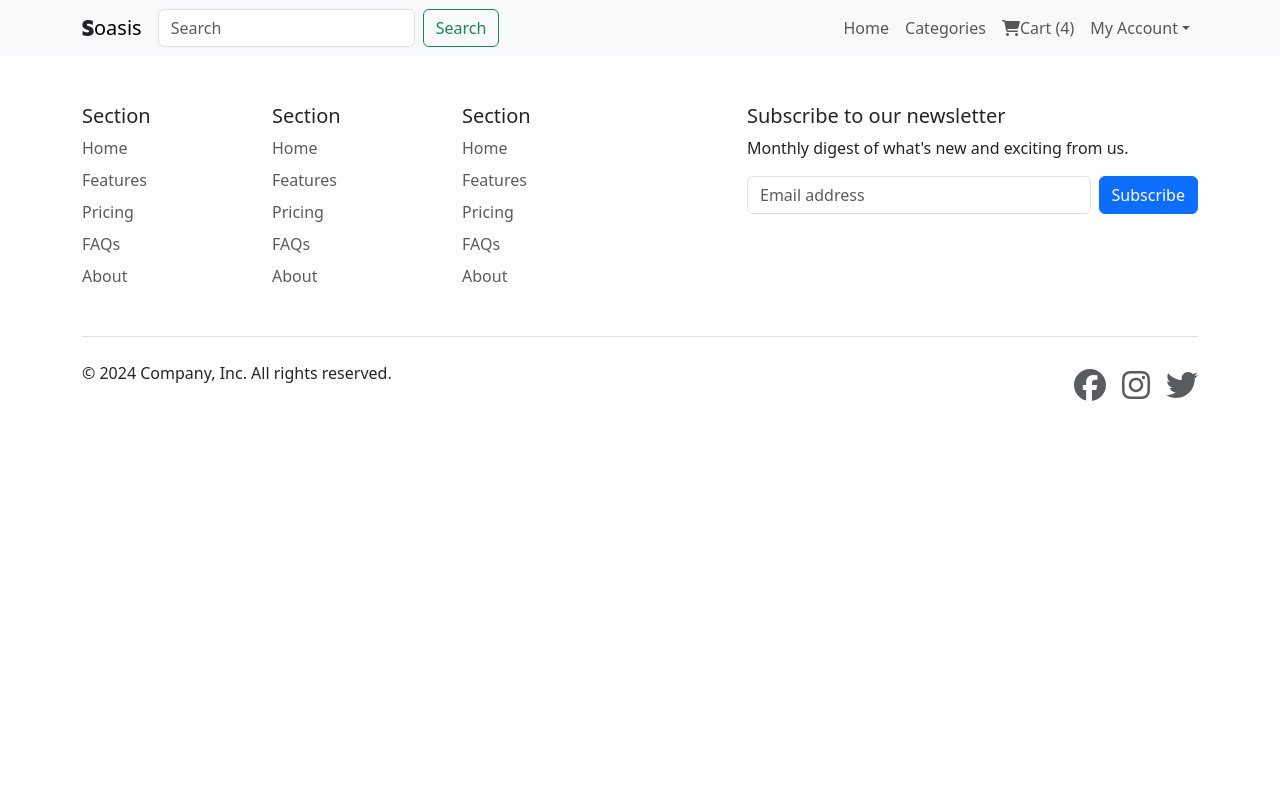
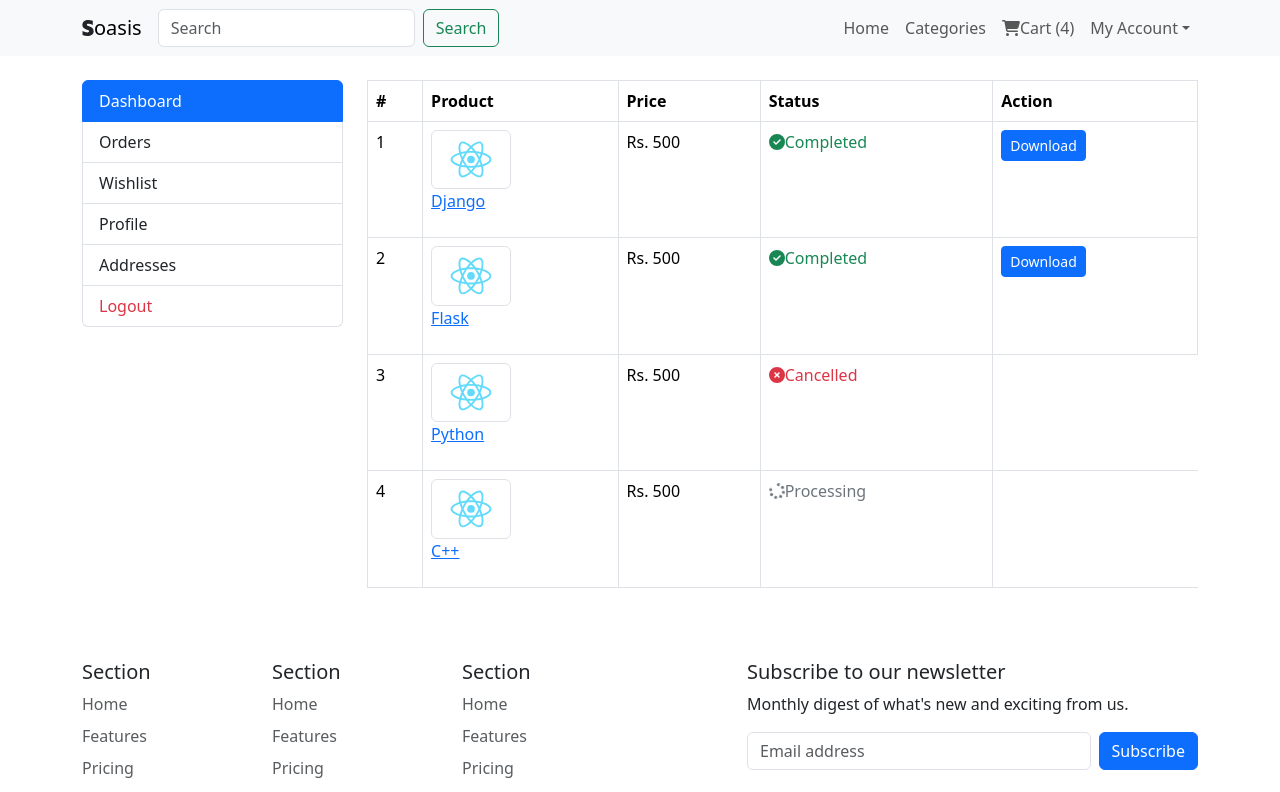
Before and after one commit to FuuToru/Ecommerce, a React (Create React App) app in the folder src/frontend/: page /customer/orders in a window 1280 px wide. Shown: the top 792 px of the page. Built offline with nearby package versions, Linux system fonts and the light colour scheme.

Commit message:
add: order success/failure page

```diff
--- a/src/frontend/src/App.js
+++ b/src/frontend/src/App.js
@@ -1,9 +1,12 @@
+//Assets
 import {Routes,Route} from 'react-router-dom';
 import logo from './logo.svg';
 import './App.css';
 import 'bootstrap/dist/css/bootstrap.css';
 import bg from './bg-1.avif';
 import './style.css';
+
+//Website
 import Header from './components/Header';
 import Home from './components/Home';
 import Footer from './components/Footer';
@@ -12,9 +15,14 @@
 import AllProducts from './components/AllProducts';
 import ProductDetail from './components/ProductDetail';
 import Checkout from './components/Checkout';
+import OrderSuccess from './components/OrderSuccess';
+import OrderFailure from './components/OrderFailure';
+
+//Customer Panel
 import Register from './components/Customer/Register';
 import Login from './components/Customer/Login';
 import Dashboard from './components/Customer/Dashboard';
+import Orders from './components/Customer/Orders';
 
 
 function App() {
@@ -28,9 +36,12 @@
         <Route path='/products' element={<AllProducts/>}/>
         <Route path='/product/:product_slug/:product_id' element ={<ProductDetail/>}/>
         <Route path='/checkout' element={<Checkout/>}></Route>
+        <Route path='/order/success' element={<OrderSuccess/>}></Route>
+        <Route path='/order/failure' element={<OrderFailure/>}></Route>
         <Route path='/customer/register' element={<Register/>}></Route>
         <Route path='/customer/login' element={<Login/>}></Route>
         <Route path='/customer/dashboard' element={<Dashboard/>}></Route>
+        <Route path='/customer/orders' element={<Orders/>}></Route>
 
       </Routes>
       <Footer/>
--- a/src/frontend/src/components/Customer/Dashboard.js
+++ b/src/frontend/src/components/Customer/Dashboard.js
@@ -3,22 +3,16 @@
 //Assets
 import logo from '../../logo.svg';
 import ProductDetail from '../ProductDetail';
+import Sidebar from './Sidebar';
 function Dashboard(props){
     return(
         <div className='container mt-4'>
             <div className='row'>
-                <div className='col-md-4 col-12 mb-2'>
-                <div className="list-group">
-                    <a href="#" className="list-group-item list-group-item-action active">Dashboard</a>
-                    <a href="#" className="list-group-item list-group-item-action">Orders</a>
-                    <a href="#" className="list-group-item list-group-item-action">Wishlist</a>
-                    <a className="list-group-item list-group-item-action ">Profile</a>
-                    <a className="list-group-item list-group-item-action ">Addresses</a>
-                    <a className="list-group-item list-group-item-action text-danger ">Logout</a>
-                    </div>
+                <div className='col-md-3 col-12 mb-2'>
+                    <Sidebar/>
 
                 </div>
-                <div className='col-md-8 col-12 mb-2'>
+                <div className='col-md-9 col-12 mb-2'>
                     <div className='row'>
                         <div className='col-md-3 mb-2'>
                             <div className='card'>
--- /dev/null
+++ b/src/frontend/src/components/Customer/Orders.js
@@ -0,0 +1,108 @@
+//Packages
+import { Link } from 'react-router-dom';
+//Assets
+import logo from '../../logo.svg';
+import ProductDetail from '../ProductDetail';
+import Sidebar from './Sidebar';
+function Orders(props){
+    return(
+        <div className='container mt-4'>
+            <div className='row'>
+                <div className='col-md-3 col-12 mb-2'>
+                    <Sidebar/>
+
+                </div>
+                <div className='col-md-9 col-12 mb-2'>
+                    <div className='row'>
+                        <div className='table-responsive'>
+                            <table className='table table-bordered'>
+                                <thead>
+                                <tr>
+                                    <th>#</th>
+                                    <th>Product</th>
+                                    <th>Price</th>
+                                    <th>Status</th>
+                                    <th>Action</th>
+                                </tr>
+
+                                </thead>
+                                <tbody>
+                        <tr>
+                            <td>1</td>
+                            <td>
+                                <Link>
+                                <img src={logo} className='img-thumbnail' width ='80' alt='...'></img>
+                                <p>Django</p></Link>
+
+
+                            </td>
+                            <td>
+                                Rs. 500
+                            </td>
+                            <td><span className='text-success'><i className='fa fa-check-circle'></i>Completed</span></td>
+                            <td>
+                                <button className='btn btn-primary btn-sm'>Download</button>
+                            </td>
+                        </tr>
+                        <tr>
+                            <td>2</td>
+                            <td>
+                                <Link>
+                                <img src={logo} className='img-thumbnail' width ='80' alt='...'></img>
+                                <p>Flask</p></Link>
+
+
+                            </td>
+                            <td>
+                                Rs. 500
+                            </td>
+                            <td><span className='text-success'><i className='fa fa-check-circle'></i>Completed</span></td>
+                            <td>
+                                <button className='btn btn-primary btn-sm'>Download</button>
+                            </td>
+                        </tr>
+                        <tr>
+                            <td>3</td>
+                            <td>
+                                <Link>
+                                <img src={logo} className='img-thumbnail' width ='80' alt='...'></img>
+                                <p>Python</p></Link>
+
+
+                            </td>
+                            <td>
+                                Rs. 500
+                            </td>
+                            <td><span className='text-danger'><i className='fa fa-times-circle'></i>Cancelled</span></td>
+                        </tr>
+                        <tr>
+                            <td>4</td>
+                            <td>
+                                <Link>
+                                <img src={logo} className='img-thumbnail' width ='80' alt='...'></img>
+                                <p>C++</p></Link>
+
+
+                            </td>
+                            <td>
+                                Rs. 500
+                            </td>
+                            <td><span className='text-secondary'><i className='fa fa-spin fa-spinner'></i>Processing</span></td>
+                        </tr>
+
+                    </tbody>
+
+
+                            </table>
+                        </div>
+                        </div>
+                </div>
+
+            </div>
+        </div>
+
+
+    );
+}
+
+export default Orders;
--- /dev/null
+++ b/src/frontend/src/components/Customer/Sidebar.js
@@ -0,0 +1,21 @@
+//Packages
+import { Link } from 'react-router-dom';
+//Assets
+import logo from '../../logo.svg';
+import ProductDetail from '../ProductDetail';
+function Sidebar(props){
+    return(
+        <div className="list-group">
+            <Link to="/customer/dashboard" className="list-group-item list-group-item-action active">Dashboard</Link>
+            <Link to="/customer/orders" className="list-group-item list-group-item-action">Orders</Link>
+            <Link href="#" className="list-group-item list-group-item-action">Wishlist</Link>
+            <a className="list-group-item list-group-item-action ">Profile</a>
+            <a className="list-group-item list-group-item-action ">Addresses</a>
+            <a className="list-group-item list-group-item-action text-danger ">Logout</a>
+        </div>
+
+
+    );
+}
+
+export default Sidebar;
--- a/src/frontend/src/components/Header.js
+++ b/src/frontend/src/components/Header.js
@@ -36,6 +36,7 @@
                 </ul>
         </li>
 
+
             </ul>
           </div>
         </div>
--- /dev/null
+++ b/src/frontend/src/components/OrderFailure.js
@@ -0,0 +1,32 @@
+//Packages
+import { Link } from 'react-router-dom';
+//Assets
+import logo from '../logo.svg';
+import ProductDetail from './ProductDetail';
+function OrderFailure(props){
+    return(
+        <div className='container mt-4'>
+            <div className='row'>
+                <div className='col-md-8 offset-2'>
+                    <div className='card'>
+                        <div className='card-body text-center'>
+                            <p><i className='fa fa-times-circle text-danger fa-3x'></i></p>
+                            <h3 className='text-danger'>Oops... Something wrong happened </h3>
+                            <p className='mt-4'>
+
+                                <Link to="/" className='btn btn-primary '>Home</Link>
+                                <Link to="/customer/dashboard" className='btn btn-secondary ms-2 '>Dashboard</Link>
+                                </p>
+                        </div>
+                    </div>
+
+                </div>
+            </div>
+
+        </div>
+
+
+    );
+}
+
+export default OrderFailure;
--- /dev/null
+++ b/src/frontend/src/components/OrderSuccess.js
@@ -0,0 +1,32 @@
+//Packages
+import { Link } from 'react-router-dom';
+//Assets
+import logo from '../logo.svg';
+import ProductDetail from './ProductDetail';
+function OrderSuccess(props){
+    return(
+        <div className='container mt-4'>
+            <div className='row'>
+                <div className='col-md-8 offset-2'>
+                    <div className='card'>
+                        <div className='card-body text-center'>
+                            <p><i className='fa fa-check-circle text-success fa-3x'></i></p>
+                            <h3 className='text-success'>Thanks for the Order</h3>
+                            <p className='mt-4'>
+
+                                <Link to="/" className='btn btn-primary '>Home</Link>
+                                <Link to="/customer/dashboard" className='btn btn-secondary ms-2 '>Dashboard</Link>
+                                </p>
+                        </div>
+                    </div>
+
+                </div>
+            </div>
+
+        </div>
+
+
+    );
+}
+
+export default OrderSuccess;
```
